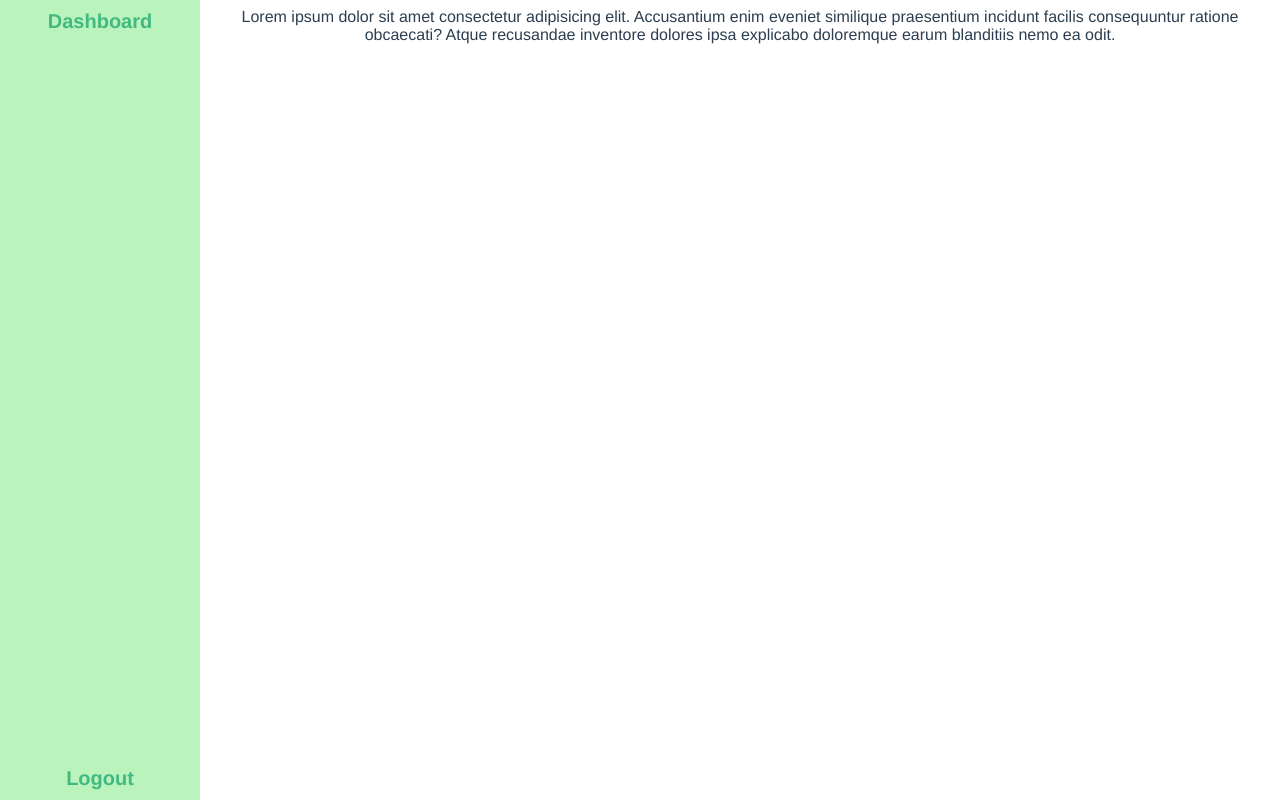
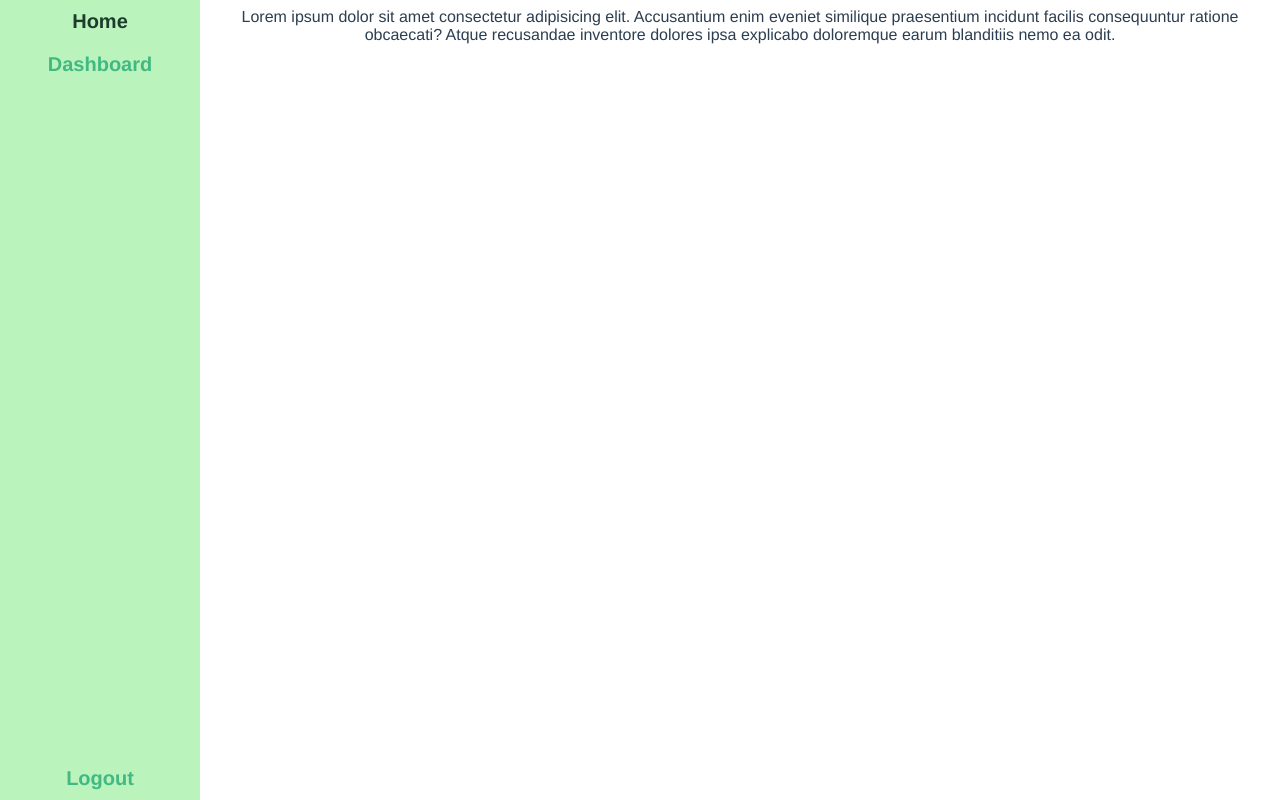
Before and after one commit to TaurasCern/schedule-app, a Vue app: page / in a window 1280 px wide. Built offline with nearby package versions, Linux system fonts and the light colour scheme; sample sign-in values are in the browser's storage; the HTML template or start-up script is replaced by a standard one.

Commit message:
added home back

```diff
--- a/src/components/NavBar.vue
+++ b/src/components/NavBar.vue
@@ -1,5 +1,6 @@
 <template>
   <header v-if="isLoggedIn">
+    <router-link :to="{ name: 'Home' }">Home</router-link>
     <router-link :to="{ name: 'Dashboard' }">Dashboard</router-link>
     <a @click="logout()" href="" class="last-item">Logout</a>
   </header>
```
